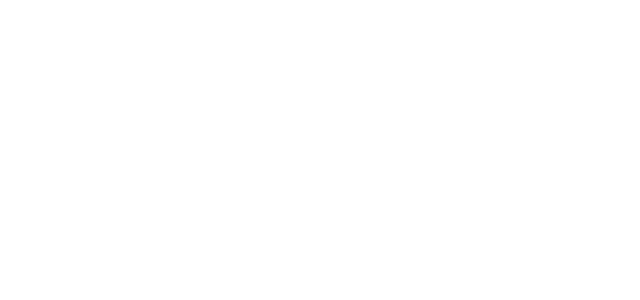
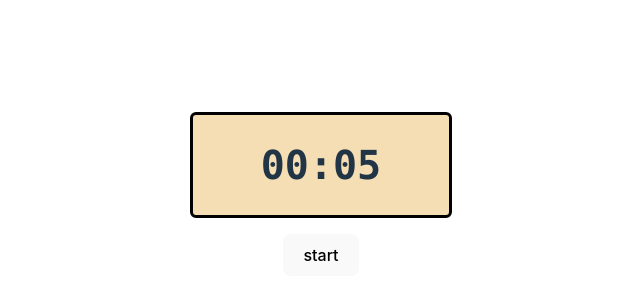
Before and after one commit to CyaCoan/Multiplayer2048, a Vue app: page / in a window 1280 px wide. Shown: the part 198-498 px from the top of the page, without its empty margins (319-959 px from the left). Built offline with nearby package versions, Linux system fonts and the light colour scheme.

Commit message:
add timer

```diff
--- a/src/App.vue
+++ b/src/App.vue
@@ -1,39 +1,26 @@
 <script setup lang="ts">
-// import DuelGame from './components/DuelGame.vue';
+import Timer from './components/Timer.vue';
+import { ref } from 'vue';
 
-// import ClassicGame from './components/ClassicGame.vue';
-// import HealthPointBar from './components/HealthPointBar.vue';
-// import Tile from './components/Tile.vue';
-// import { ref, computed } from 'vue';
-// import { useTransition } from '@vueuse/core';
+const stop = ref(true)
+const timeIsUp = ref(false)
 
-// let hp = ref(0)
-// let max = 1024
-// const cur_hp = useTransition(computed(() => hp.value), { duration: 100 })
+function timeUp(childrenMessage: boolean) {
+    timeIsUp.value = childrenMessage
+}
 </script>
 
 <template>
-    <div>
-        <RouterView></RouterView>
+    <Timer :seconds="5" :stop="stop" @time-up="timeUp"></Timer>
+    <button @click="stop = !stop" style="margin: 16px;">
+        {{ stop ? 'start' : 'stop' }}
+    </button>
+    <div v-if="timeIsUp">Time is up!</div>
+    <!-- <RouterView></RouterView> -->
 
-        <!-- <DuelGame></DuelGame> -->
+    <!-- <DuelGame></DuelGame> -->
 
-        <!-- <ClassicGame></ClassicGame> -->
-
-        <!-- test HP bar -->
-        <!-- <HealthPointBar :hp="cur_hp" :max="max" :side="'left'" style="position: relative;"></HealthPointBar>
-        <p>{{ cur_hp.toFixed(0) }} / {{ max }}</p>
-        <button @click="hp += Math.floor(Math.random() * 128)+4; hp = hp > max ? max : hp">HP+</button>
-        <button @click="hp -= Math.floor(Math.random() * 128)+4; hp = hp < 0 ? 0 : hp">HP-</button> -->
-
-        <!-- test props -->
-        <!-- <Tile :value="4" :status="'frozen'" :row="0" :col="0">4</Tile>
-        <Tile :value="32" :status="'row'" :row="1" :col="0">32</Tile>
-        <Tile :value="64" :status="'column'" :row="2" :col="0">64</Tile>
-        <Tile :value="128" :status="'bomb'" :row="0" :col="1">128</Tile>
-        <Tile :value="256" :status="'heal'" :row="1" :col="1">256</Tile>
-        <Tile :value="8192" :status="'normal'" :row="2" :col="1">8192</Tile> -->
-    </div>
+    <!-- <ClassicGame></ClassicGame> -->
 </template>
 
 <style lang="scss" scoped>
--- /dev/null
+++ b/src/components/Timer.vue
@@ -0,0 +1,67 @@
+<script setup lang="ts">
+import { computed, ref, watchEffect } from 'vue';
+
+const props = defineProps<{
+    seconds: number,
+    stop: boolean,
+}>()
+
+const emit = defineEmits<{
+    (e: 'time-up', state: boolean): void
+}>()
+
+const remainingSeconds = ref(props.seconds)
+
+watchEffect(() => {
+    const timer = setInterval(() => {
+        if (!props.stop && remainingSeconds.value > 0){
+            remainingSeconds.value--
+            if (remainingSeconds.value === 0) {
+                emit('time-up', true)
+            }
+        }
+    }, 1000)
+    return () => {
+        clearInterval(timer)
+    }
+})
+
+const fillZero = (num: number) => {
+    return Array.from({length: 2 - num.toString().length}).fill(0).join('') + num
+}
+
+const time = computed(() => {
+    const sec = fillZero(remainingSeconds.value % 60)
+    const min = fillZero(Math.floor(remainingSeconds.value / 60))
+
+    return [sec, min]
+})
+</script>
+
+<template>
+    <div class="timer-box">
+        <p class="timer-text">{{ time[1] }}:{{ time[0] }}</p>
+    </div>
+</template>
+
+<style lang="scss" scoped>
+.timer-box {
+    width: 256px;
+    height: 100px;
+    border-radius: 6px;
+    background-color: wheat;
+    border: 3px solid black;
+    display: flex;
+    align-items: center;
+    justify-content: center;
+
+    .timer-text {
+        font-family: consolas;
+        font-size: 40px;
+        font-weight: bold;
+        text-align: center;
+        z-index: 100;
+        user-select: none;
+    }
+}
+</style>
```
